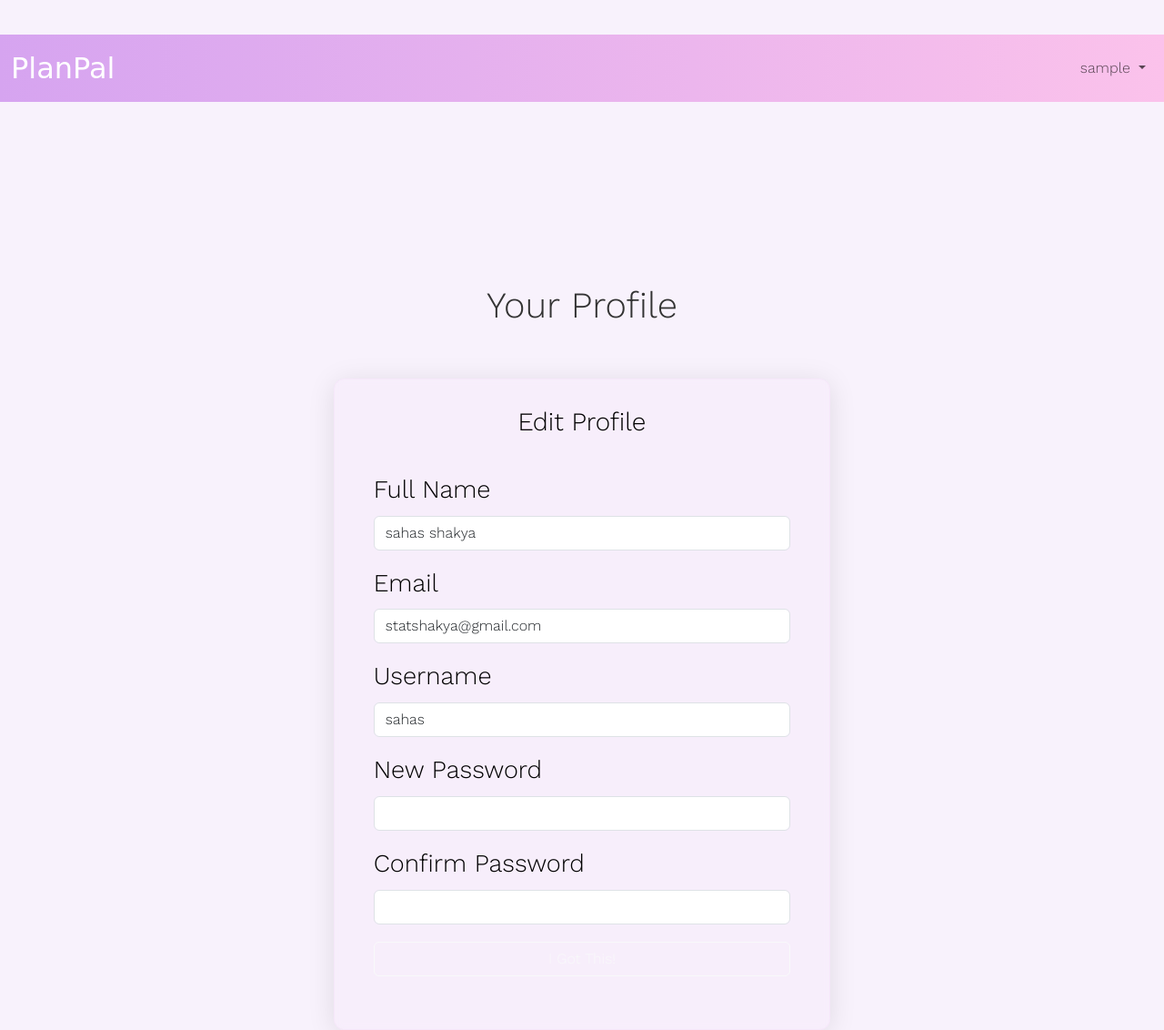
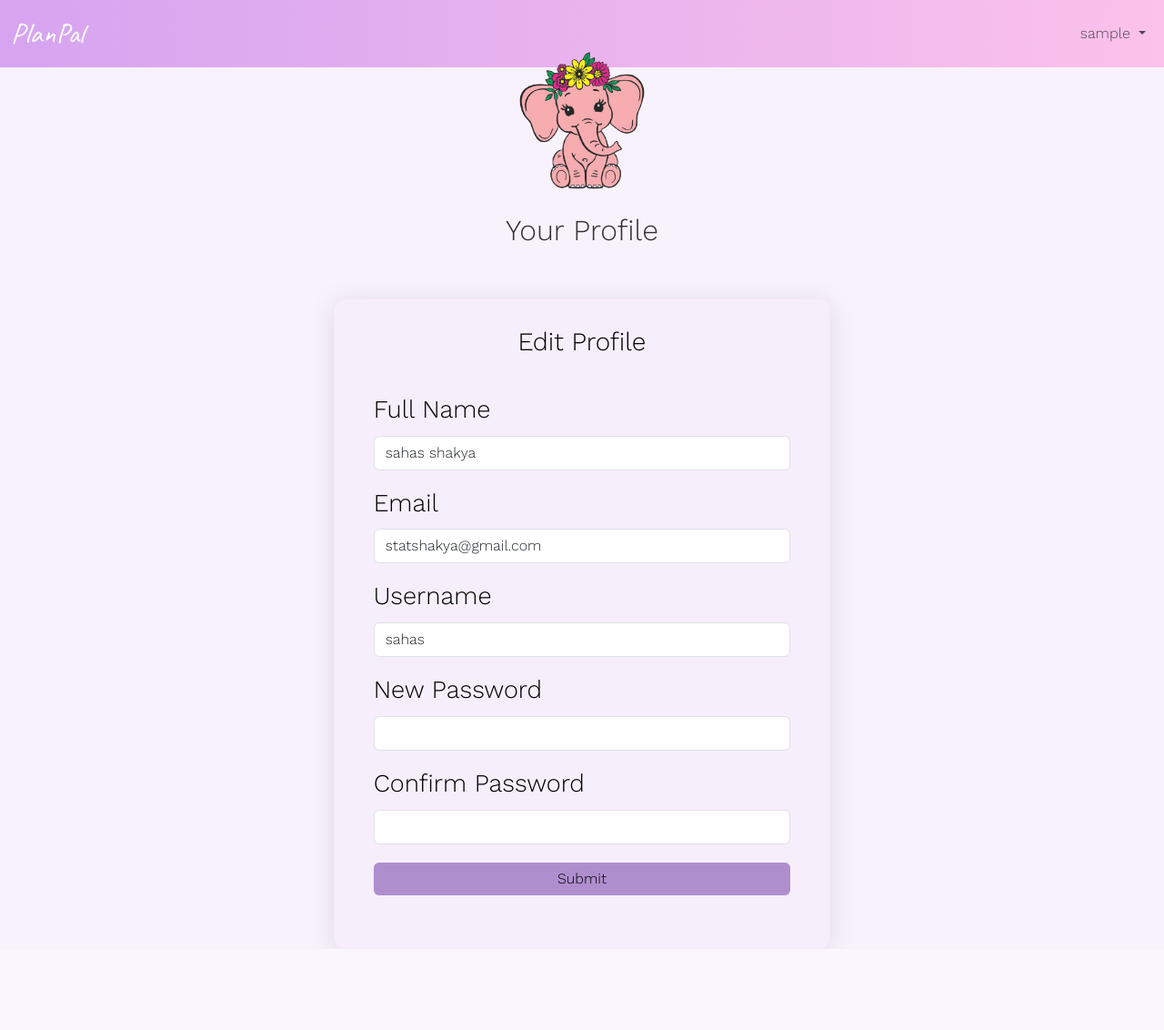
Before and after one commit to statshakya/todo-list, a PHP site: page /profile.php in a window 1280 px wide. Shown: the whole page at 91% size. After the commit the page ends 1043 px from the top, so only its background shows below. Run offline with PHP 8.4, Linux system fonts and the light colour scheme; the visitor is signed in with stand-in values (Sample User, id 1); data comes from the database, SQL or seed files in the repository; some libraries are stand-ins or nearby versions.

Commit message:
Changes in Profile Page

```diff
--- a/db/updates.sql
+++ b/db/updates.sql
@@ -1,7 +1,6 @@
 -- SMS 2025-07-24
 ALTER TABLE `tbl_tododata` ADD `type` VARCHAR(50) NOT NULL AFTER `title`;
 
--- sahas 2025-07-26
 -- Adminer 4.8.1 MySQL 9.2.0 dump
 
 SET NAMES utf8;
--- a/profile.php
+++ b/profile.php
@@ -21,6 +21,7 @@ $currentUser = $user->getById($_SESSION['user_id']); // fetch current data
 
     <!-- Google Font: Quick Sand -->
     <link href="https://fonts.googleapis.com/css2?family=Work+Sans:wght@300&display=swap" rel="stylesheet">
+    <link href="https://fonts.googleapis.com/css2?family=Caveat&family=Work+Sans:wght@300&display=swap" rel="stylesheet">
 
     <!-- font awesome (https://fontawesome.com) for basic icons; source: https://cdnjs.com/libraries/font-awesome -->
     <link rel="stylesheet" href="https://cdnjs.cloudflare.com/ajax/libs/font-awesome/5.12.0-2/css/all.min.css"
@@ -31,7 +32,8 @@ $currentUser = $user->getById($_SESSION['user_id']); // fetch current data
     <link rel="stylesheet" href="CSS/corner.css">
     <link href="https://cdn.jsdelivr.net/npm/bootstrap@5.3.0/dist/css/bootstrap.min.css" rel="stylesheet">
 
-    <title>JUST DO IT</title>
+    <title>Profile | PlanPal</title>
+
 
 </head>
 <style>
@@ -85,14 +87,41 @@ $currentUser = $user->getById($_SESSION['user_id']); // fetch current data
       color:rgb(219, 186, 255);
     }
 
+   .btn-lavender {
+  background-color: #af8ece;
+  color: black;
+  border: none;
+}
+.btn-lavender:hover {
+  background-color: #efa5fdff;
+}
+.navbar-brand {
+      font-family: 'Caveat', cursive;
+      font-size: 2rem;
+      color: #fff;
+    }
+
+body, html {
+  margin: 0;
+  padding: 0;
+}
+
+   @keyframes bounce {
+      0%, 100% {
+        transform: translateY(0);
+      }
+      50% {
+        transform: translateY(-20px);
+      }
+    }
 </style>
 
 <body>
-    <body>
+
 
   <nav class="navbar navbar-expand-lg" style="width: 100%;">
     <div class="container-fluid">
-      <a class="navbar-brand" href="#">PlanPal</a>
+      <a class="navbar-brand" href="index.php">PlanPal</a>
       <div class="collapse navbar-collapse justify-content-end">
         <ul class="navbar-nav">
           <li class="nav-item dropdown">
@@ -114,11 +143,13 @@ $currentUser = $user->getById($_SESSION['user_id']); // fetch current data
     </div>
   </nav>
 
-    <div id="header">
-        </div>
-        <h1>Your Profile<div id="border"></div>
-        </h1>
-    </div><b></b>
+  <div id="header">
+    <div style="text-align: center; margin-bottom: 10px;">
+      <img src="images/Elephant.png" alt="Cute Baby Elephant"
+           style="max-width: 150px; height: auto; animation: bounce 2.5s infinite ease-in-out;">
+    </div>
+    <h2>Your Profile</h2>
+  </div><b></b>
  <!-- #region -->
 <div class="container mt-5">
   <div class="row justify-content-center">
@@ -155,15 +186,12 @@ $currentUser = $user->getById($_SESSION['user_id']); // fetch current data
           </div>
 
           <div id="profile_msg" class="mb-3"></div>
-          <button type="submit" id="save-profile" class="btn btn-outline-light w-100">I Got This!</button>
+          <button type="submit" id="save-profile" class="btn btn-lavender w-100">Submit</button>
         </form>
       </div>
     </div>
   </div>
 </div>
-
-
-    <!-- div for top left corner -->
 
 
     <script src="JS/main.js" type="text/javascript"> </script>
@@ -227,111 +255,3 @@ jQuery(document).ready(function () {
 </script>
 
    <script>
-
-
-// jQuery(document).ready(function ($) {
-//     // Store original values
-//     const originalValues = {
-//         name: $('#name').val(),
-//         email: $('#email').val(),
-//         username: $('#username').val()
-//     };
-
-//     $('#profile-form').validate({
-//         errorElement: 'span',
-//         errorClass: 'validate-has-error',
-//         errorPlacement: function(error, element) {
-//             error.insertAfter(element);
-//         },
-//         rules: {
-//             name: {
-//                 required: true,
-//                 minlength: 2
-//             },
-//             email: {
-//                 required: true,
-//                 email: true,
-//                 remote: {
-//                     url: "ajax/tododata.php",
-//                     type: "post",
-//                     dataType: 'json',
-//                     data: {
-//                         action: "checkEmail",
-//                         email: function() {
-//                             // Only validate if email changed
-//                             const currentEmail = $('#email').val();
-//                             return currentEmail !== originalValues.email ? currentEmail : "no-change";
-//                         },
-//                         current_id: function() {
-//                             return $('[name="id"]').val();
-//                         }
-//                     }
-//                 }
-//             },
-//             username: {
-//                 required: true,
-//                 minlength: 2,
-//                 remote: {
-//                     url: "ajax/tododata.php",
-//                     type: "post",
-//                     dataType: 'json',
-//                     data: {
-//                         action: "checkUsername",
-//                         username: function() {
-//                             // Only validate if username changed
-//                             const currentUsername = $('#username').val();
-//                             return currentUsername !== originalValues.username ? currentUsername : "no-change";
-//                         },
-//                         current_id: function() {
-//                             return $('[name="id"]').val();
-//                         }
-//                     }
-//                 }
-//             },
-//             password: {
-//                 minlength: 4
-//             },
-//             confirm_password: {
-//                 equalTo: '[name="password"]'
-//             }
-//         },
-//         messages: {
-//             email: {
-//                 remote: "Email already in use",
-//                 required: "Email is required"
-//             },
-//             username: {
-//                 remote: "Username already taken",
-//                 required: "Username is required"
-//             },
-//             confirm_password: {
-//                 equalTo: "Passwords do not match"
-//             }
-//         },
-//         onkeyup: function(element) {
-//             // Only validate on keyup if the field has changed
-//             if ($(element).val() !== originalValues[element.name]) {
-//                 $(element).valid();
-//             }
-//         },
-//         submitHandler: function(form) {
-//             // Your existing submit handler code
-//             // ...
-//         }
-//     });
-
-//     // Add custom method to skip validation for unchanged fields
-//     $.validator.addMethod("skipIfUnchanged", function(value, element) {
-//         const fieldName = $(element).attr('name');
-//         return value === originalValues[fieldName] || this.optional(element);
-//     }, "");
-
-//     // Update validation when fields change
-//     $('#profile-form input').on('change', function() {
-//         $(this).valid();
-//     });
-// });
-   </script>
-</body>
-
-</html>
```
Also changed, not shown: images/Elephant.png (added).
